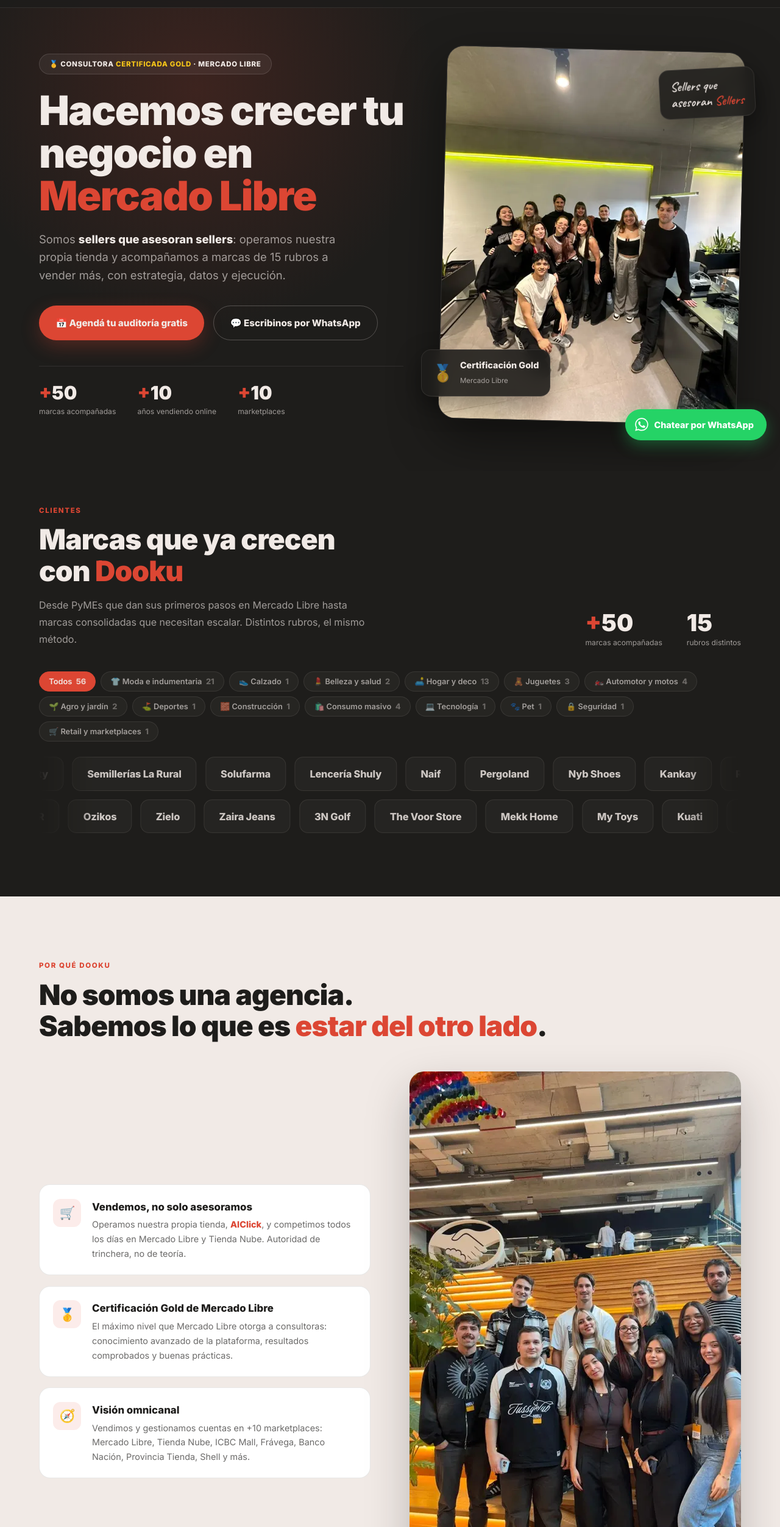
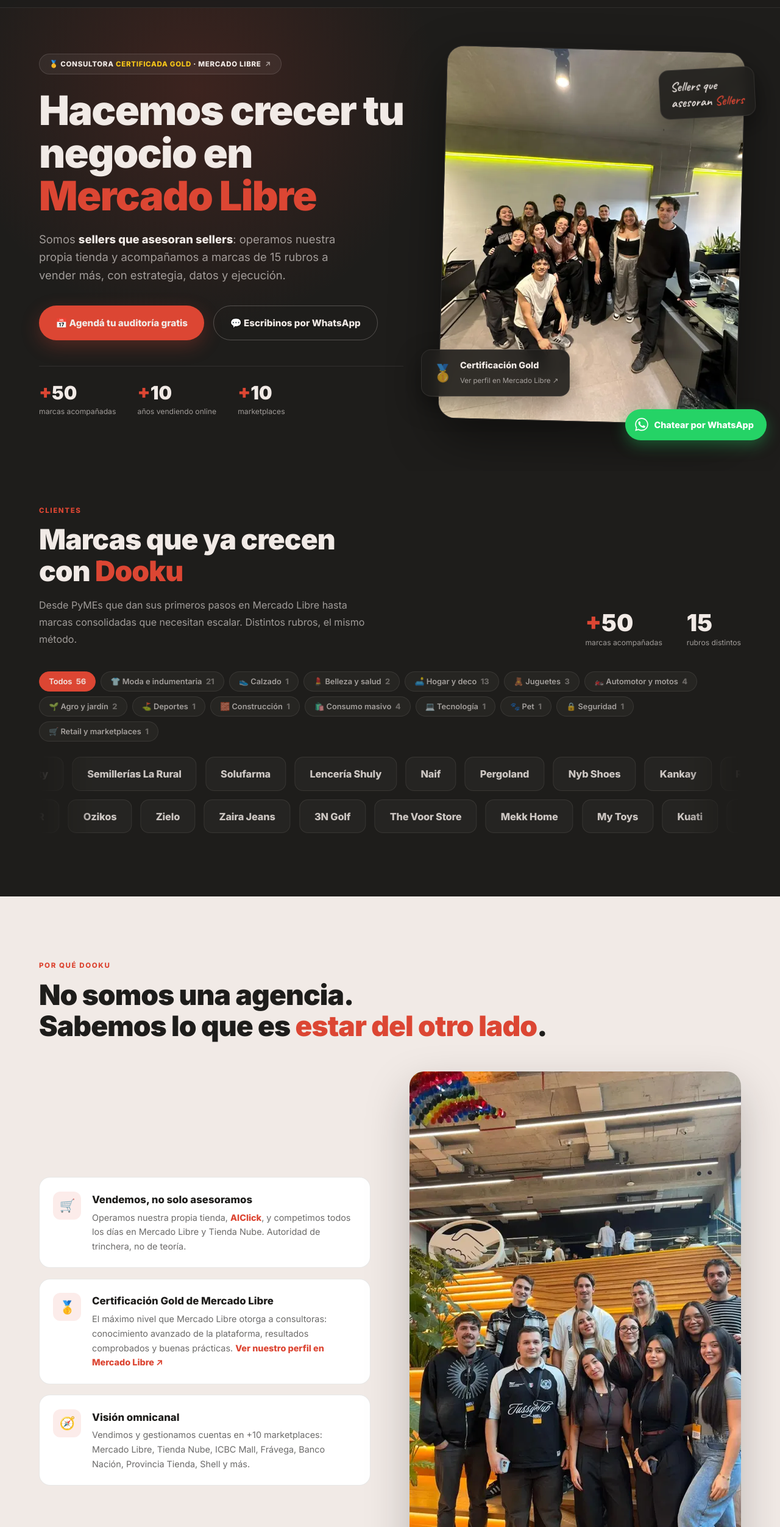
Before and after one commit to DookuNH/dooku-web, a plain HTML site: page index.html in a window 1280 px wide. Shown: the part 56-2560 px from the top of the page at 61% size. Drawn offline with Linux system fonts and the light colour scheme.

Commit message:
Linkear menciones de Certificación Gold al perfil en Centro de Partners de MELI
Badge del hero, tarjeta flotante sobre la foto y bloque "Por qué Dooku".
Evento click_perfil_gold al dataLayer.

Co-Authored-By: Claude Opus 5.5 <noreply@anthropic.com>

```diff
--- a/index.html
+++ b/index.html
@@ -137,6 +137,11 @@
     .hero-photo .frame { border-radius:28px; overflow:hidden; aspect-ratio:4/5; border:1px solid var(--border); box-shadow:0 30px 80px rgba(0,0,0,.45); transform:rotate(1.5deg); }
     .hero-photo .frame img { width:100%; height:100%; object-fit:cover; object-position:50% 55%; }
     .float-card { position:absolute; background:rgba(30,29,27,.9); backdrop-filter:blur(10px); border:1px solid var(--border); border-radius:16px; padding:.85rem 1.1rem; box-shadow:0 14px 40px rgba(0,0,0,.4); }
+    .badge-link { color:var(--cream); text-decoration:none; transition:border-color .2s, background .2s; }
+    .badge-link:hover { border-color:rgba(245,197,24,.6); background:rgba(245,197,24,.08); }
+    .badge-link .arr { opacity:.6; margin-left:.2rem; }
+    a.fc-gold { color:var(--cream); text-decoration:none; transition:border-color .2s, transform .2s; }
+    a.fc-gold:hover { border-color:rgba(245,197,24,.6); transform:translateY(-2px); }
     .fc-gold { left:-2.2rem; bottom:2.6rem; display:flex; align-items:center; gap:.7rem; }
     .fc-gold .medal { font-size:1.7rem; }
     .fc-gold b { display:block; font-size:.9rem; }
@@ -339,7 +344,7 @@
   <div class="hero-glow"></div>
   <div class="hero-grid">
     <div>
-      <div class="badge reveal">🥇 Consultora <b>Certificada Gold</b> · Mercado Libre</div>
+      <a href="https://centrodepartners.mercadolibre.com.ar/solutions/consultoras/dooku" target="_blank" rel="noopener" class="badge badge-link reveal" data-gold="hero_badge">🥇 Consultora <b>Certificada Gold</b> · Mercado Libre <span class="arr">↗</span></a>
       <h1 class="reveal d1">Hacemos crecer tu negocio en <em>Mercado Libre</em></h1>
       <p class="hero-sub reveal d2">Somos <strong>sellers que asesoran sellers</strong>: operamos nuestra propia tienda y acompañamos a marcas de 15 rubros a vender más, con estrategia, datos y ejecución.</p>
       <div class="hero-buttons reveal d3">
@@ -356,7 +361,7 @@
       <div class="frame">
         <img src="img/equipo-oficina-sm.webp" srcset="img/equipo-oficina-sm.webp 640w, img/equipo-oficina.webp 1200w" sizes="(max-width:960px) 92vw, 520px" width="640" height="853" alt="El equipo de Dooku en su oficina" fetchpriority="high">
       </div>
-      <div class="float-card fc-gold"><span class="medal">🥇</span><div><b>Certificación Gold</b><span>Mercado Libre</span></div></div>
+      <a href="https://centrodepartners.mercadolibre.com.ar/solutions/consultoras/dooku" target="_blank" rel="noopener" class="float-card fc-gold" data-gold="hero_foto"><span class="medal">🥇</span><div><b>Certificación Gold</b><span>Ver perfil en Mercado Libre ↗</span></div></a>
       <div class="float-card fc-quote">Sellers que<br>asesoran <em>Sellers</em></div>
     </div>
   </div>
@@ -456,7 +461,7 @@
         </div>
         <div class="why-item reveal d1">
           <div class="why-ico">🥇</div>
-          <div><h3>Certificación Gold de Mercado Libre</h3><p>El máximo nivel que Mercado Libre otorga a consultoras: conocimiento avanzado de la plataforma, resultados comprobados y buenas prácticas.</p></div>
+          <div><h3>Certificación Gold de Mercado Libre</h3><p>El máximo nivel que Mercado Libre otorga a consultoras: conocimiento avanzado de la plataforma, resultados comprobados y buenas prácticas. <a href="https://centrodepartners.mercadolibre.com.ar/solutions/consultoras/dooku" target="_blank" rel="noopener" data-gold="por_que">Ver nuestro perfil en Mercado Libre ↗</a></p></div>
         </div>
         <div class="why-item reveal d2">
           <div class="why-ico">🧭</div>
@@ -702,6 +707,10 @@
     if (!a) return;
     window.dataLayer.push({ event: 'calendly_abierto' });
   }, true);
+  document.addEventListener('click', function (e) {
+    var a = e.target.closest && e.target.closest('a[data-gold]');
+    if (a) window.dataLayer.push({ event: 'click_perfil_gold', gold_ubicacion: a.dataset.gold });
+  }, true);
   window.addEventListener('message', function (e) {
     if (e.data && e.data.event === 'calendly.event_scheduled') window.dataLayer.push({ event: 'reunion_agendada' });
   });
```
